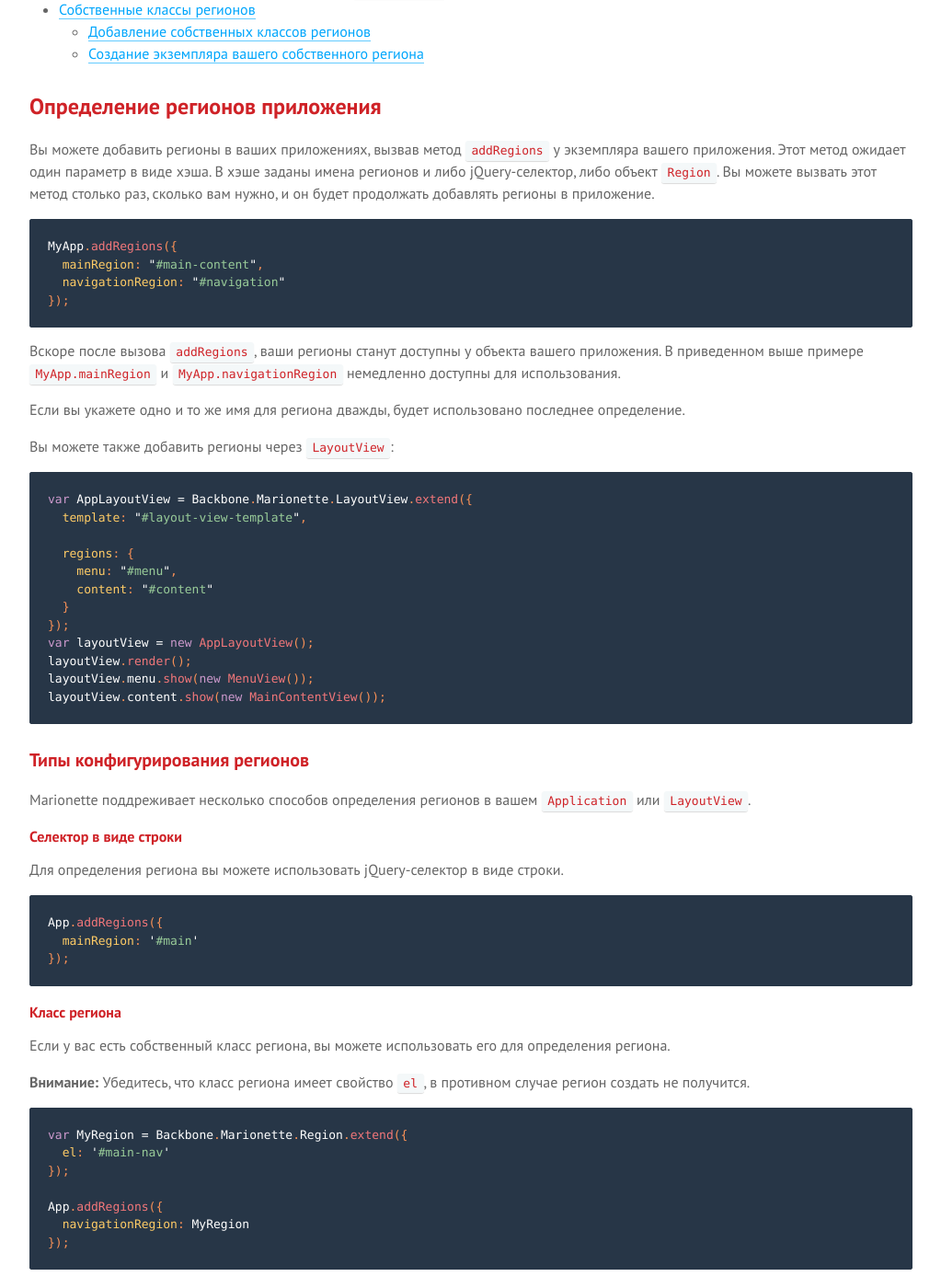
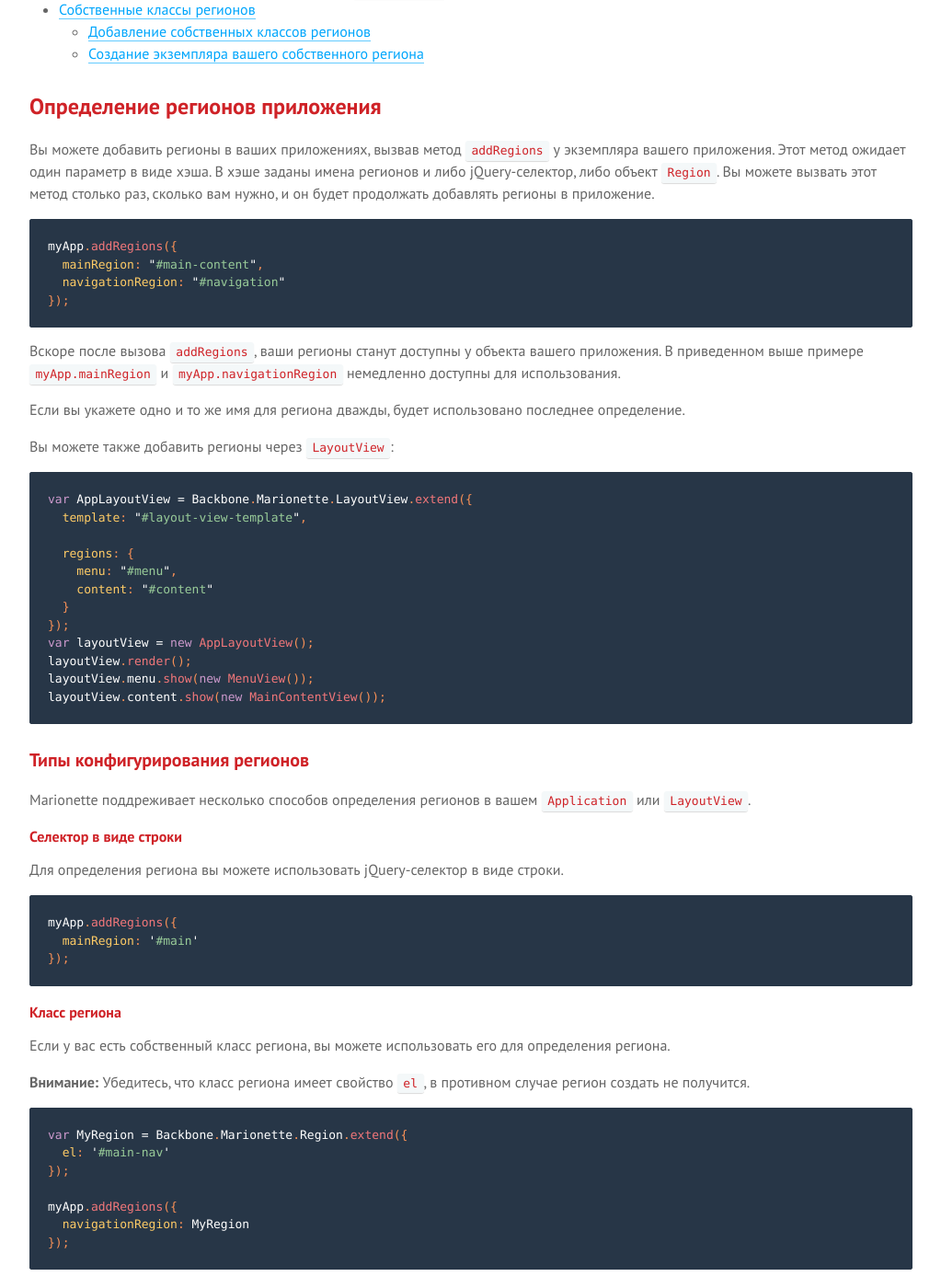
Before and after one commit to sadcitizen/marionettejs.ru, a Jekyll site: the page built from _posts/2014-05-10-region.md, in a window 1280 px wide and 1400 px high, scrolled down 943 px. Shown: the whole window at 92% size, without its empty margins (128-1151 px from the left). Built offline with Jekyll 4.4.1, drawn with Linux system fonts in a browser that asks for light colours; some web fonts are replaced; Markdown is read by kramdown in place of the engine named in the settings; some of the changed text lies outside the part shown.

Commit message:
update ru/Region

````diff
--- a/_includes/translation/ru/marionette.region.md
+++ b/_includes/translation/ru/marionette.region.md
@@ -32,14 +32,14 @@
 добавлять регионы в приложение.
 
 ```js
-MyApp.addRegions({
+myApp.addRegions({
   mainRegion: "#main-content",
   navigationRegion: "#navigation"
 });
 ```
 
 Вскоре после вызова `addRegions`, ваши регионы станут доступны у объекта вашего приложения.
-В приведенном выше примере `MyApp.mainRegion` и `MyApp.navigationRegion` немедленно доступны для использования.
+В приведенном выше примере `myApp.mainRegion` и `myApp.navigationRegion` немедленно доступны для использования.
 
 Если вы укажете одно и то же имя для региона дважды, будет использовано последнее определение.
 
@@ -69,7 +69,7 @@ Marionette поддреживает несколько способов опре
 Для определения региона вы можете использовать jQuery-селектор в виде строки.
 
 ```js
-App.addRegions({
+myApp.addRegions({
   mainRegion: '#main'
 });
 ```
@@ -85,7 +85,7 @@ var MyRegion = Backbone.Marionette.Region.extend({
   el: '#main-nav'
 });
 
-App.addRegions({
+myApp.addRegions({
   navigationRegion: MyRegion
 });
 ```
@@ -109,7 +109,7 @@ var MyRegion = Backbone.Marionette.Region.extend();
 var MyOtherRegion = Backbone.Marionette.Region.extend();
 var MyElRegion = Backbone.Marionette.Region.extend({ el: '#footer' });
 
-App.addRegions({
+myApp.addRegions({
   contentRegion: {
     el: '#content',
     regionClass: MyRegion
@@ -140,7 +140,7 @@ var MyRegion = Backbone.Marionette.Region.extend({
   el: '#content',
 });
 
-App.addRegions({
+myApp.addRegions({
   contentRegion: {
     regionClass: MyRegion,
     myRegionOption: 'bar',
@@ -160,7 +160,7 @@ var MyRegion = Backbone.Marionette.Region.extend({
 
 var MyOtherRegion = Backbone.Marionette.Region.extend();
 
-App.addRegions({
+myApp.addRegions({
   contentRegion: MyRegion,
 
   navigationRegion: '#navigation',
@@ -208,10 +208,10 @@ var mgr = new Backbone.Marionette.Region({
 var myView = new MyView();
 
 // Рендеринг и отобрабражение представления
-MyApp.mainRegion.show(myView);
+myApp.mainRegion.show(myView);
 
 // Удаление текущего представления
-MyApp.mainRegion.empty();
+myApp.mainRegion.empty();
 ```
 
 #### опция preventDestroy
@@ -224,17 +224,17 @@ MyApp.mainRegion.empty();
 ```js
 // Отобразим первое представление.
 var myView = new MyView();
-MyApp.mainRegion.show(myView);
+myApp.mainRegion.show(myView);
 
 // Заменим представление на другое.
 // Метод `destroy` будет вызван для вас автоматически
 var anotherView = new AnotherView();
-MyApp.mainRegion.show(anotherView);
+myApp.mainRegion.show(anotherView);
 
 // Заменим представление на другое.
 // Предотвращием вызов метода `destroy`
 var anotherView2 = new AnotherView();
-MyApp.mainRegion.show(anotherView2, { preventDestroy: true });
+myApp.mainRegion.show(anotherView2, { preventDestroy: true });
 ```
 
 ПРИМЕЧАНИЕ: При использовании `preventDestroy: true` вы должны быть осторожны, необходимо помнить,
@@ -248,10 +248,10 @@ MyApp.mainRegion.show(anotherView2, { preventDestroy: true });
 
 ```js
 var myView = new MyView();
-MyApp.mainRegion.show(myView);
+myApp.mainRegion.show(myView);
 
 // сейчас повторный вызов метода `show` переотобразит представление
-MyApp.mainRegion.show(myView, {forceShow: true});
+myApp.mainRegion.show(myView, {forceShow: true});
 ```
 
 ### <a name="checking-whether-a-region-is-showing-a-view"></a> Проверка отображено ли представление в регионе
@@ -313,7 +313,7 @@ var ModalRegion = Backbone.Marionette.Region.extend({
   }
 })
 
-MyApp.addRegions({
+myApp.addRegions({
   mainRegion: '#main-region',
   modalRegion: {
     regionClass: ModalRegion,
@@ -349,7 +349,7 @@ var region = new Backbone.Marionette.Region({
 #### <a name="call-attachview-on-region"></a> Вызов `attachView` в регионе
 
 ```js
-MyApp.addRegions({
+myApp.addRegions({
   someRegion: "#content"
 });
 
@@ -357,7 +357,7 @@ var myView = new MyView({
   el: $("#existing-view-stuff")
 });
 
-MyApp.someRegion.attachView(myView);
+myApp.someRegion.attachView(myView);
 ```
 
 ## <a name="region-events-and-callbacks"></a> События и коллбэки региона
@@ -381,27 +381,27 @@ MyApp.someRegion.attachView(myView);
 Эти события могут быть использованы для запуска кода, когда ваш регион открывает и/или уничтожает представления.
 
 ```js
-MyApp.mainRegion.on("before:show", function(view){
+myApp.mainRegion.on("before:show", function(view){
   // манипулирование представлением через `view` или
   // сделать что-то дополнительное с регионом через указатель `this`
 });
 
-MyApp.mainRegion.on("show", function(view){
+myApp.mainRegion.on("show", function(view){
   // манипулирование представлением через `view` или
   // сделать что-то дополнительное с регионом через указатель `this`
 });
 
-MyApp.mainRegion.on("before:swap", function(view){
+myApp.mainRegion.on("before:swap", function(view){
   // анипулирование представлением через `view` или
   // сделать что-то дополнительное с регионом через указатель `this`
 });
 
-MyApp.mainRegion.on("swap", function(view){
+myApp.mainRegion.on("swap", function(view){
   // анипулирование представлением через `view` или
   // сделать что-то дополнительное с регионом через указатель `this`
 });
 
-MyApp.mainRegion.on("empty", function(view){
+myApp.mainRegion.on("empty", function(view){
   // анипулирование представлением через `view` или
   // сделать что-то дополнительное с регионом через указатель `this`
 });
@@ -458,7 +458,7 @@ var FooterRegion = Backbone.Marionette.Region.extend({
   el: "#footer"
 });
 
-MyApp.addRegions({
+myApp.addRegions({
   footerRegion: FooterRegion
 });
 ```
@@ -470,7 +470,7 @@ var FooterRegion = Backbone.Marionette.Region.extend({
   el: "#footer"
 });
 
-MyApp.addRegions({
+myApp.addRegions({
   footerRegion: {
     selector: "#footer",
     regionClass: FooterRegion
@@ -498,9 +498,9 @@ var SomeRegion = Backbone.Marionette.Region.extend({
   }
 });
 
-MyApp.someRegion = new SomeRegion();
+myApp.someRegion = new SomeRegion();
 
-MyApp.someRegion.show(someView);
+myApp.someRegion.show(someView);
 ```
 
 При желании, вы можете добавить функцию `initialize` при определении
````
Also changed, not shown: other parts of _includes/translation/ru/marionette.region.md (+8 -8 lines).
